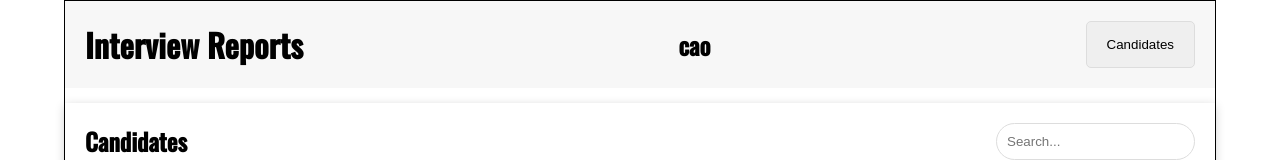
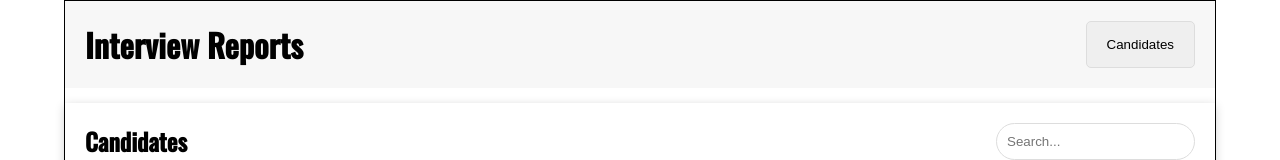
Before and after one commit to cipiripi13/Interview-Reports, a React (Create React App) app: page / in a window 1280 px wide. Shown: the top 160 px of the page. Built offline with nearby package versions, Linux system fonts and the light colour scheme; no server answers.

Commit message:
Delete something

```diff
--- a/src/components/Header/Header.js
+++ b/src/components/Header/Header.js
@@ -5,7 +5,6 @@
   return(
     <div className="header">
       <h1>Interview Reports</h1>
-      <h2>cao</h2>
       <button className="btn">Candidates</button>
     </div>
 
```
